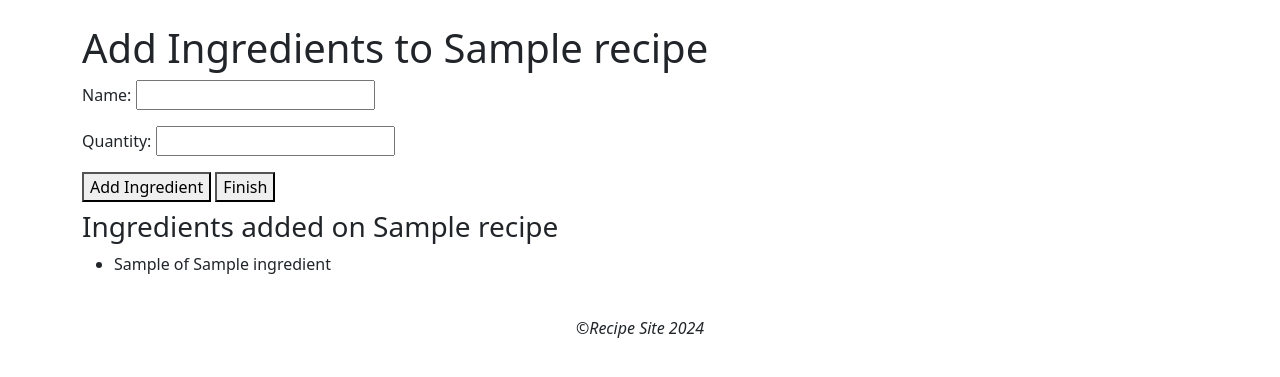
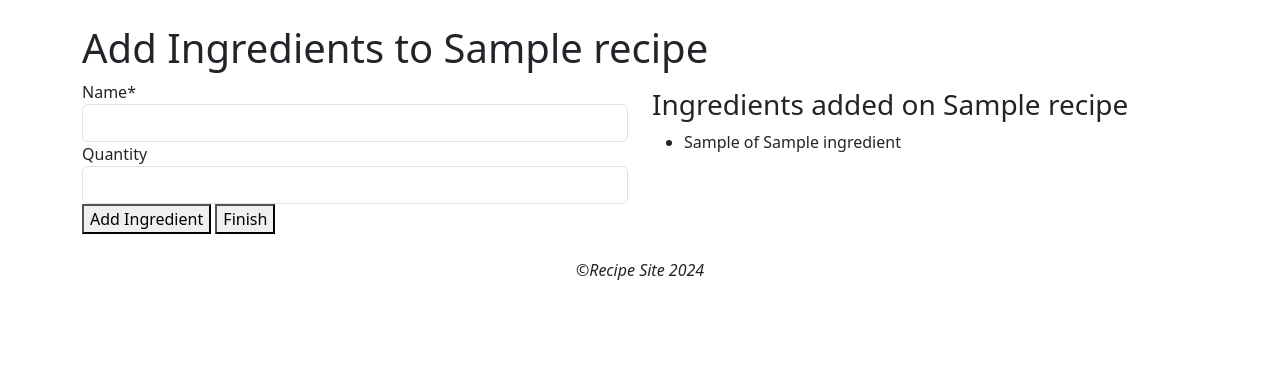
Before and after one commit to Pennelli02/Django_PPM, a Django app: page /recipes/create/ingredients/1 in a window 1280 px wide. Shown: the part 72-449 px from the top of the page. Run offline with Django 3.2, Linux system fonts and the light colour scheme; a user stored in the database is signed in; data comes from the database, SQL or seed files in the repository; both versions use the stored data as it was after the commit; tables that the repository leaves empty hold one stand-in row (values such as "Sample post"); some libraries are stand-ins or nearby versions.

Commit message:
form crispy per le ricette e ingredienti

```diff
--- a/recipes/views.py
+++ b/recipes/views.py
@@ -55,7 +55,6 @@ class CreateIngredientView(LoginRequiredMixin, CreateView):
         context = super().get_context_data(**kwargs)
         context['recipe'] = self.recipe
         context['ingredients'] = Ingredient.objects.filter(recipe=self.recipe)
-        print(context['ingredients'])
         return context
 
     def form_valid(self, form):  # Associa l'istanza della ricetta corrente al form dell'ingrediente prima di salvare.
--- a/templates/recipes/addIngredients.html
+++ b/templates/recipes/addIngredients.html
@@ -1,13 +1,19 @@
 {% extends 'recipes/base.html' %}
+{% load static %}
+{% load crispy_forms_filters %}
+{% load crispy_forms_tags %}
 {% block content %}
 <h1>Add Ingredients to {{ recipe.title }}</h1>
-   <form action="{% url 'recipesCreateIngredient' pk=recipe.pk %}" method="post">
-        {% csrf_token %}
-        {{ form.as_p }}
-        <button type="submit">Add Ingredient</button>
-        <button type="submit" name="finish">Finish</button>
-    </form>
-    <div class="mt-2 ingredientsContainer">
+    <div class="row">
+        <div class="col-6 formPlace">
+            <form action="{% url 'recipesCreateIngredient' pk=recipe.pk %}" method="post">
+                {% csrf_token %}
+                {{ form|crispy }}
+                <button type="submit">Add Ingredient</button>
+                <button type="submit" name="finish">Finish</button>
+            </form>
+        </div>
+    <div class="col-6 mt-2 ingredientsContainer">
         <h3>Ingredients added on {{ recipe.title }}</h3>
         <ul>
             {% for ingredient in ingredients %}
@@ -17,4 +23,5 @@
             {% endfor %}
         </ul>
     </div>
+    </div>
 {% endblock content %}
--- a/templates/recipes/recipe_form.html
+++ b/templates/recipes/recipe_form.html
@@ -1,11 +1,13 @@
 {% extends 'recipes/base.html' %}
 {% load static %}
+{% load crispy_forms_filters %}
+{% load crispy_forms_tags %}
 {% block content %}
     <h1>Create a New Recipe</h1>
     <form method="post" enctype="multipart/form-data">
         {% csrf_token %}
-        {{ form.as_p }}
-        <button type="submit">Create Recipe</button>
+        {{ form|crispy }}
+        <button class="btn btn-primary mt-2" type="submit">Next Step</button>
     </form>
 
 {% endblock content %}
```
Also changed, not shown: db.sqlite3.
